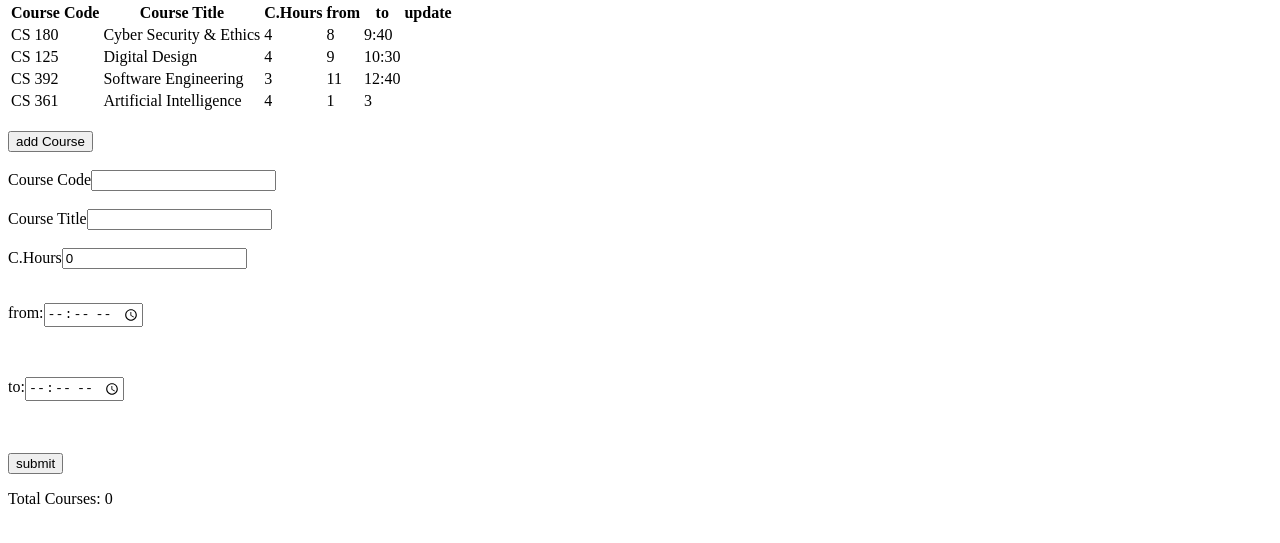
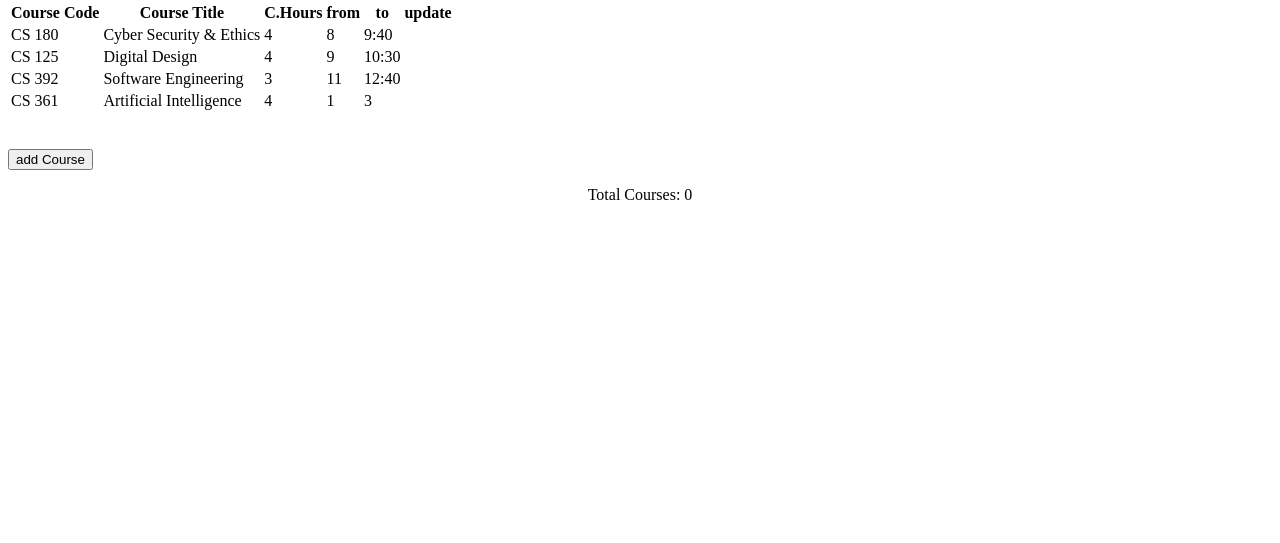
Before and after one commit to Rr2410/WebProject, a plain HTML site: page index.html in a window 1280 px wide. Shown: the part 79-622 px from the top of the page. Drawn offline with Linux system fonts and the light colour scheme; a script that the page names is missing.

Commit message:
Update index.html

```diff
--- a/index.html
+++ b/index.html
@@ -28,18 +28,11 @@
           <tr> <td>CS 361</td><td>Artificial Intelligence</td> <td>4</td>   <td>1</td>  <td>3</td> <td></td></tr>
         </tbody>
     </table><br>
-    <input type="button" name="Submit3" value= "add Course" action="form">
+    <br><input type="button" name="Submit3" value= "add Course" action="form">
 </nav>
-    <form id="add-student-form">
-        <br>Course Code<input type="text" id="Code" name="name"value=""><br><br>
-         Course Title<input type="text" id="course-title" name="name"value=""><br><br>
-        <label>C.Hours</label><input type="C-hours" id="semester-works" name="semester-works" min="1" max="4" value="0"></label><br> <br>
-        <p> <label>from:<input ID="Ftime" type= "time" /> </label> </p><br>
-        <p> <label>to:<input ID="Ttime" type= "time" /> </label> </p><br><br>
-        <button type="submit" action="nav">submit</button>
-    </form>
+
     <section id="course-statistics">
-        <p>Total Courses: <span id="total-Courses">0</span></p>
+        <p style="text-align: center;">Total Courses: <span id="total-Courses">0</span></p>
     </section>
 
     <script src="script.js"></script>
```
